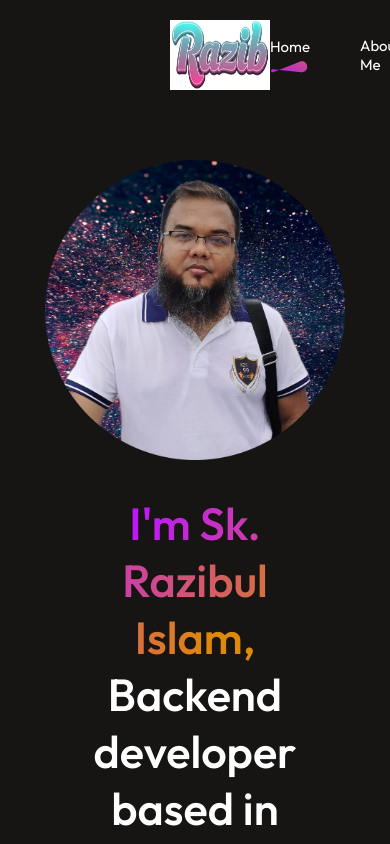
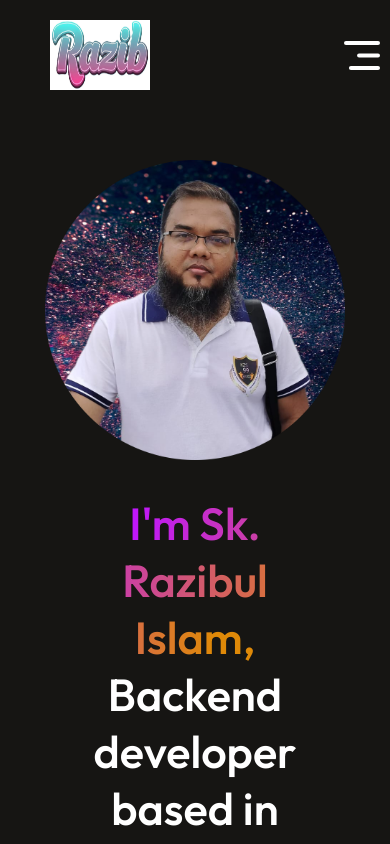
Before and after one commit to iamrazib/portfolio-react, a React (Vite) app: page / in a window 390 px wide. Shown: the top 844 px of the page. Built offline with nearby package versions, Linux system fonts and the light colour scheme.

Commit message:
navbar mobile responsive

```diff
--- a/src/Components/Navbar/Navbar.css
+++ b/src/Components/Navbar/Navbar.css
@@ -40,3 +40,49 @@
     text-decoration: none;
     color: white;
 }
+
+.nav-mob-close{
+    display: none;
+}
+.nav-mob-open{
+    display: none;
+}
+@media(max-width:768px){
+    .navbar{
+        margin: 20px 50px;
+    }
+    .nav-connect{
+        display: none;
+    }
+    .nav-mob-open{
+        display: block;
+        position: fixed;
+        right: 10px;
+    }
+    .nav-mob-close{
+        display: block;
+        position: relative;
+        top: 30px;
+        left: 290px;
+        width: 18px;
+    }
+    .nav-menu{
+        position: fixed;
+        flex-direction: column;
+        align-items: start;
+        top: 0;
+        gap: 10px;
+        background-color: #1F0016;
+        width: 320px;
+        height: 100%;
+        z-index: 2;
+        transition: right 0.5s;
+        right: -350px;
+    }
+    .nav-menu li{
+        font-size: 12px;
+        padding-left: 40px;
+        flex-direction: row;
+        gap: 10px;
+    }
+}
--- a/src/Components/Navbar/Navbar.jsx
+++ b/src/Components/Navbar/Navbar.jsx
@@ -1,17 +1,30 @@
-import React, {useState} from 'react'
+import React, {useRef, useState} from 'react'
 import './Navbar.css'
 import logo from '../../assets/name_img2.jpg'
 import underline from '../../assets/nav_underline.svg'
 import AnchorLink from 'react-anchor-link-smooth-scroll'
+import menu_open from '../../assets/menu_open.svg'
+import menu_close from '../../assets/menu_close.svg'
 
 const Navbar = () => {
 
   const [menu, setMenu] = useState("home");
+  const menuRef = useRef();
+
+  const openMenu =()=>{
+    menuRef.current.style.right="0";
+  }
+  const closeMenu =()=>{
+    menuRef.current.style.right="-350px";
+  }
 
   return (
     <div className='navbar'>
       <img src={logo} width={100} height={70} alt="razib"/>
-      <ul className="nav-menu">
+      {<img src={menu_open} onClick={openMenu} alt="" className="nav-mob-open" /> }
+
+      <ul ref={menuRef} className="nav-menu">
+        {<img src={menu_close} width={50} height={50} onClick={closeMenu} alt="" className="nav-mob-close" />}
 
         <li><AnchorLink className='anchor-link' href='#home'><p onClick={()=> setMenu("home")}>Home</p></AnchorLink>{menu==="home"? <img src={underline} alt=''/> : <></>}</li>
         <li><AnchorLink className='anchor-link' offset={50} href='#about'><p onClick={()=> setMenu("about")}>About Me</p></AnchorLink>{menu==="about"? <img src={underline} alt=''/> : <></>}</li>
```
